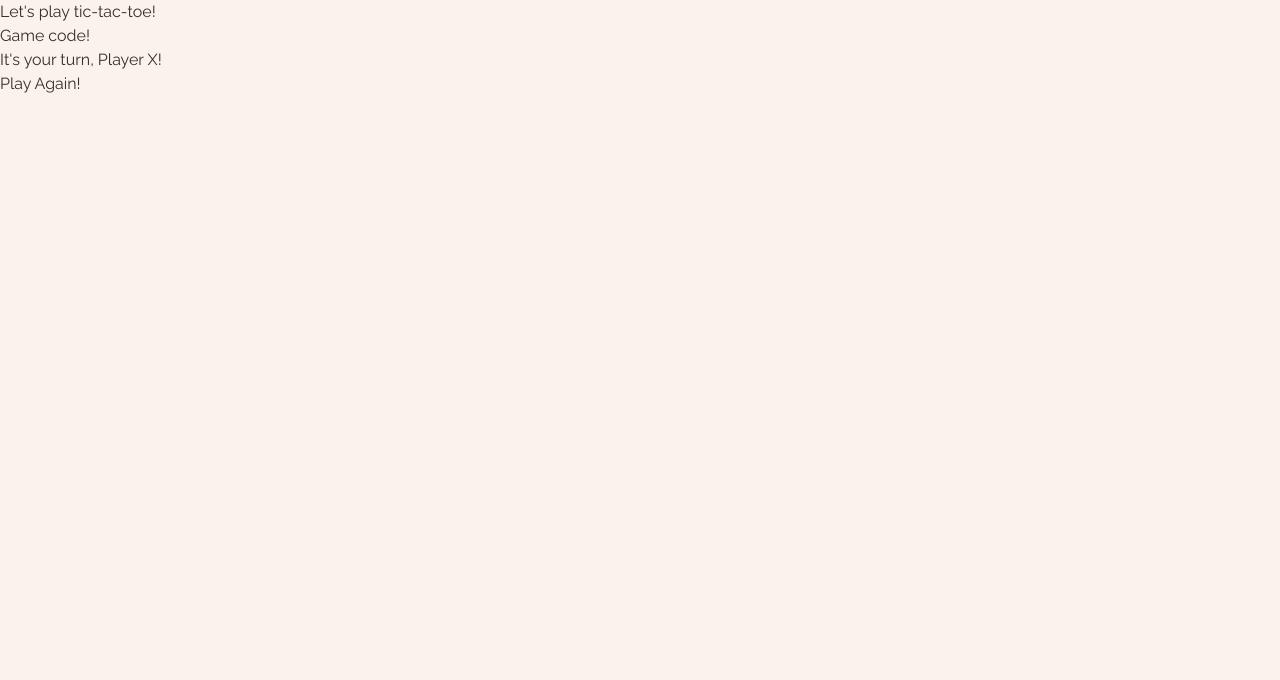
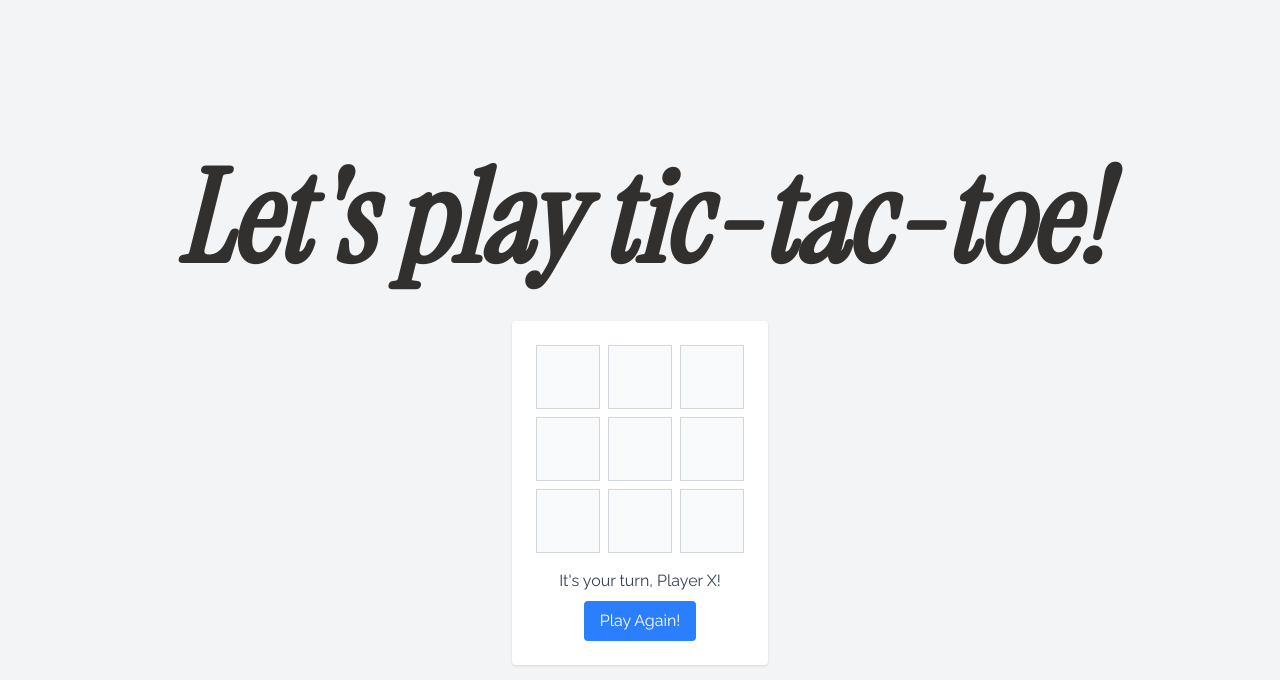
Before and after one commit to IanLockwood/whatsfordinner, a Next.js app: page /tic-tac-toe in a window 1280 px wide. Shown: the top 680 px of the page. Built offline with nearby package versions, Linux system fonts and the light colour scheme; a web font is replaced by a local one.

Commit message:
Add tailwind styles

```diff
--- a/src/app/tic-tac-toe/page.tsx
+++ b/src/app/tic-tac-toe/page.tsx
@@ -35,8 +35,6 @@ export default function TicTacToe() {
 
     const newGameBoardArray: PlayerMark[] = gameBoard.slice();
     newGameBoardArray[position] = marking;
-    console.log("gameBoard:", gameBoard);
-    console.log("newGameBoardArray:", newGameBoardArray);
 
     if (winner === 'none') {
       setGameBoard(newGameBoardArray);
@@ -67,7 +65,6 @@ export default function TicTacToe() {
       ) {
         isWinner = true;
         winningPlayer = "X";
-        console.log(winningPlayer);
         setWinner(winningPlayer);
       }
 
@@ -90,32 +87,37 @@ export default function TicTacToe() {
   }
 
   return (
-    <div className="app">
-      Let's play tic-tac-toe!
+    <div className="flex flex-col items-center justify-center min-h-screen bg-gray-100">
+      <h1 className="text-2xl font-bold mb-4">Let's play tic-tac-toe!</h1>
 
       { winner !== 'none' &&
-        <p>Player {winner} wins!</p>
+        <p className="text-lg text-green-600 mb-2">Player {winner} wins!</p>
       }
 
-      <div className="content">
-        Game code!
-
-        <div className='gameGrid'>
+      <div className="flex flex-col items-center bg-white p-6 rounded shadow">
+        <div className="grid grid-cols-3 gap-2 mb-4">
           {gameBoard.map((x, i) =>
-            <div key={i} onClick={() => clickMove({ currentPlayer: playerOneTurn, position: i })}>{x}</div>
+            <div
+              key={i}
+              onClick={() => clickMove({ currentPlayer: playerOneTurn, position: i })}
+              className="w-16 h-16 flex items-center justify-center border border-gray-300 text-2xl font-bold cursor-pointer bg-gray-50 hover:bg-gray-200 transition"
+            >
+              {x}
+            </div>
           )}
         </div>
 
         { winner === 'none' &&
-        <p>It's your turn, {playerOneTurn ? 'Player X' : 'Player O'}!</p>
+          <p className="mb-2 text-gray-700">It's your turn, {playerOneTurn ? 'Player X' : 'Player O'}!</p>
         }
 
-        <button onClick={() => resetGame()}>
+        <button
+          onClick={() => resetGame()}
+          className="px-4 py-2 bg-blue-500 text-white rounded hover:bg-blue-600 transition"
+        >
           Play Again!
         </button>
-
       </div>
-
     </div>
   )
 }
```
